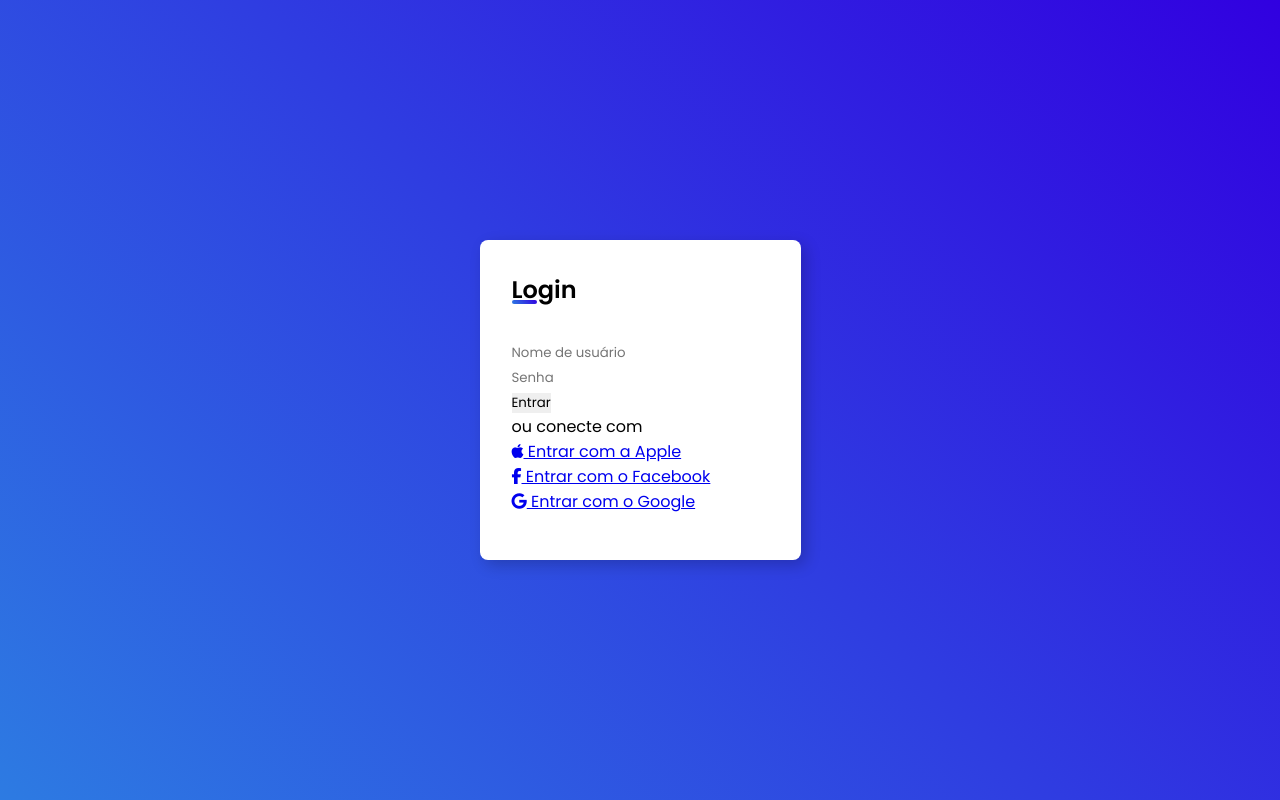
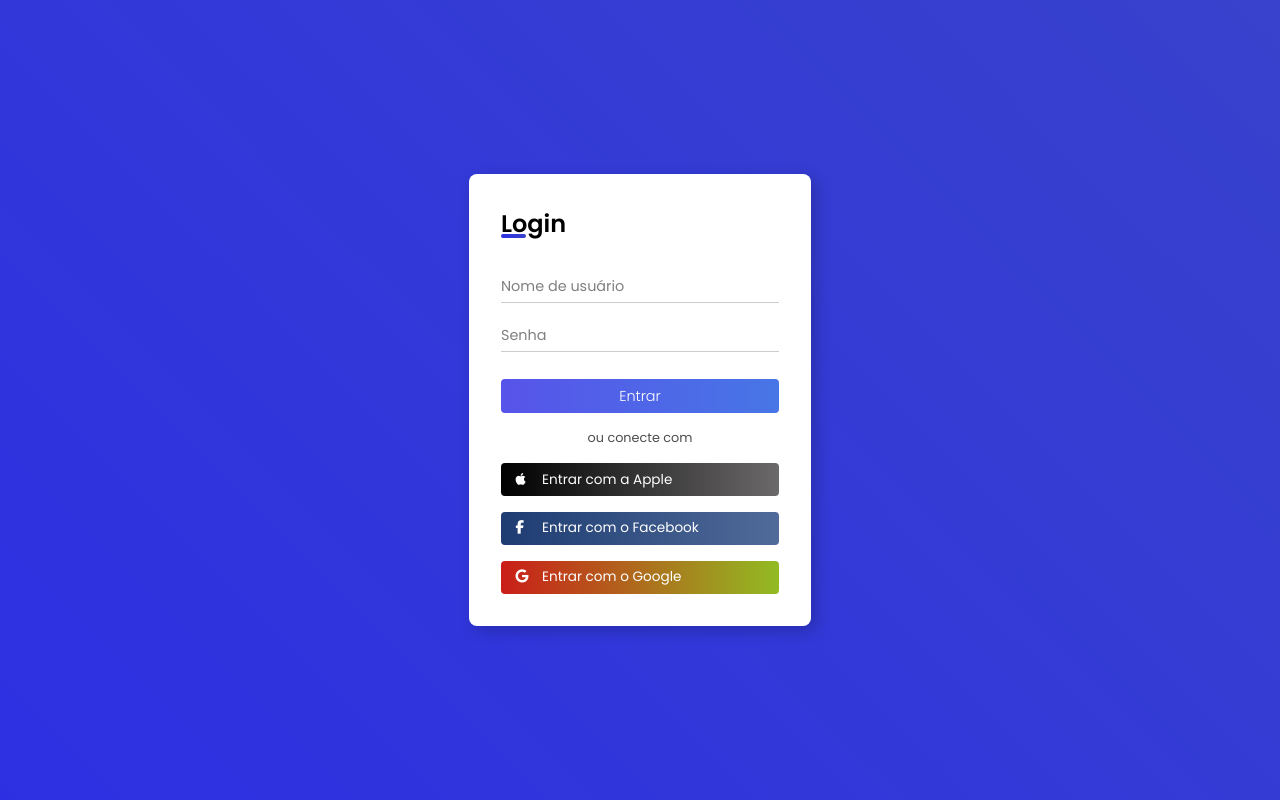
Before and after one commit to AlessandroSousaa/tela-de-login, a plain HTML site: page index.html in a window 1280 px wide. Drawn offline with Linux system fonts and the light colour scheme.

Commit message:
Update style.css

```diff
--- a/style.css
+++ b/style.css
@@ -1,7 +1,6 @@
-@import url('https://fonts.googleapis.com/css2?family=Poppins:ital,wght@0,100;0,200;0,300;0,400;0,500;0,600;0,700;0,800;0,900;1,100;1,200;1,300;1,400;1,500;1,600;1,700;1,800;1,900&display=swap');
+@import url('https://fonts.googleapis.com/css2?family=Poppins:wght@100;200;300;400;500;600;700&display=swap');
 
-
-*{
+* {
     margin: 0;
     border: 0;
     padding: 0;
@@ -9,39 +8,150 @@
     font-family: "Poppins", sans-serif;
 }
 
-body{
-    background: linear-gradient(45deg, #2d7be2, #3100e0);
+body {
+    background: linear-gradient(45deg, #2d30e2, #3842cc);
     background-repeat: no-repeat;
     min-height: 100vh;
     min-width: 100vw;
     display: flex;
     align-items: center;
     justify-content: center;
-
 }
 
-main.container{
+main.container {
     background: white;
-    max-width: 350px;
+    min-width: 320px;
     min-height: 40vh;
     padding: 2rem;
     box-shadow: 5px 5px 15px rgba(0, 0, 0, 0.2);
     border-radius: 8px;
 }
 
-main h2{
+main h2 {
     font-weight: 600;
     margin-bottom: 2rem;
     position: relative;
 }
 
-main h2::before{
-    content:'';
+main h2::before {
+    content: '';
     position: absolute;
     height: 4px;
     width: 25px;
     bottom: 3px;
     left: 0;
     border-radius: 8px;
-    background: linear-gradient(45deg, #2d7be2, #3100e0);
+    background: linear-gradient(45deg, #2d30e2, #3842cc);
 }
+
+form {
+    display: flex;
+    flex-direction: column;
+}
+
+.input-field {
+    position: relative;
+}
+
+form .input-field:first-child {
+    margin-bottom: 1.5rem;
+}
+
+.input-field .underline::before {
+    content: '';
+    position: absolute;
+    height: 1px;
+    width: 100%;
+    bottom: -5px;
+    left: 0;
+    background: rgba(0, 0, 0, 0.2);
+}
+
+.input-field .underline::after {
+    content: '';
+    position: absolute;
+    height: 1px;
+    width: 100%;
+    bottom: -5px;
+    left: 0;
+    background: linear-gradient(45deg, #2d30e2, #3842cc);
+    transform: scaleX(0);
+    transition: all .3s ease-in-out;
+    transform-origin: left;
+}
+
+.input-field input:focus ~ .underline::after {
+    transform: scaleX(1);
+}
+
+.input-field input {
+    outline: none;
+    font-size: 0.9rem;
+    color: rgba(0, 0, 0, 0.7);
+    width: 100%;
+}
+
+.input-field input::placeholder {
+    color: rgba(0, 0, 0, 0.5);
+}
+
+form input[type="submit"] {
+    margin-top: 2rem;
+    padding: 0.4rem;
+    width: 100%;
+    background: linear-gradient(to left, #4776E6, #5754e9);
+    cursor: pointer;
+    color: white;
+    font-size: 0.9rem;
+    font-weight: 300;
+    border-radius: 4px;
+    transition: all 0.3s ease;
+}
+
+form input[type="submit"]:hover {
+    letter-spacing: 0.5px;
+    background: linear-gradient(to right, #4776E6, #5754e9);
+}
+
+.footer {
+    display: flex;
+    flex-direction: column;
+    margin-top: 1rem;
+}
+
+.footer span {
+    color: rgba(0, 0, 0, 0.7);
+    font-size: 0.8rem;
+    text-align: center;
+}
+
+.footer .social-field {
+    padding: 0.4rem;
+    border-radius: 4px;
+    font-size: 0.85rem;
+    width: 100%;
+    cursor: pointer;
+    margin-top: 1rem;
+}
+
+.footer .social-field a i {
+    margin: 0 0.5rem;
+    width: 15px;
+}
+
+.footer .social-field a {
+    text-decoration: none;
+    color: white;
+}
+
+.footer .social-field.apple {
+    background: linear-gradient(to right, #000000, #6b6969);
+}
+
+.footer .social-field.facebook {
+    background: linear-gradient(to right, #1e3c72, #506b99);
+}
+
+.footer .social-field.google {
+    background: linear-gradient(to right, #ca1e18, #92bb22);
+}
```
